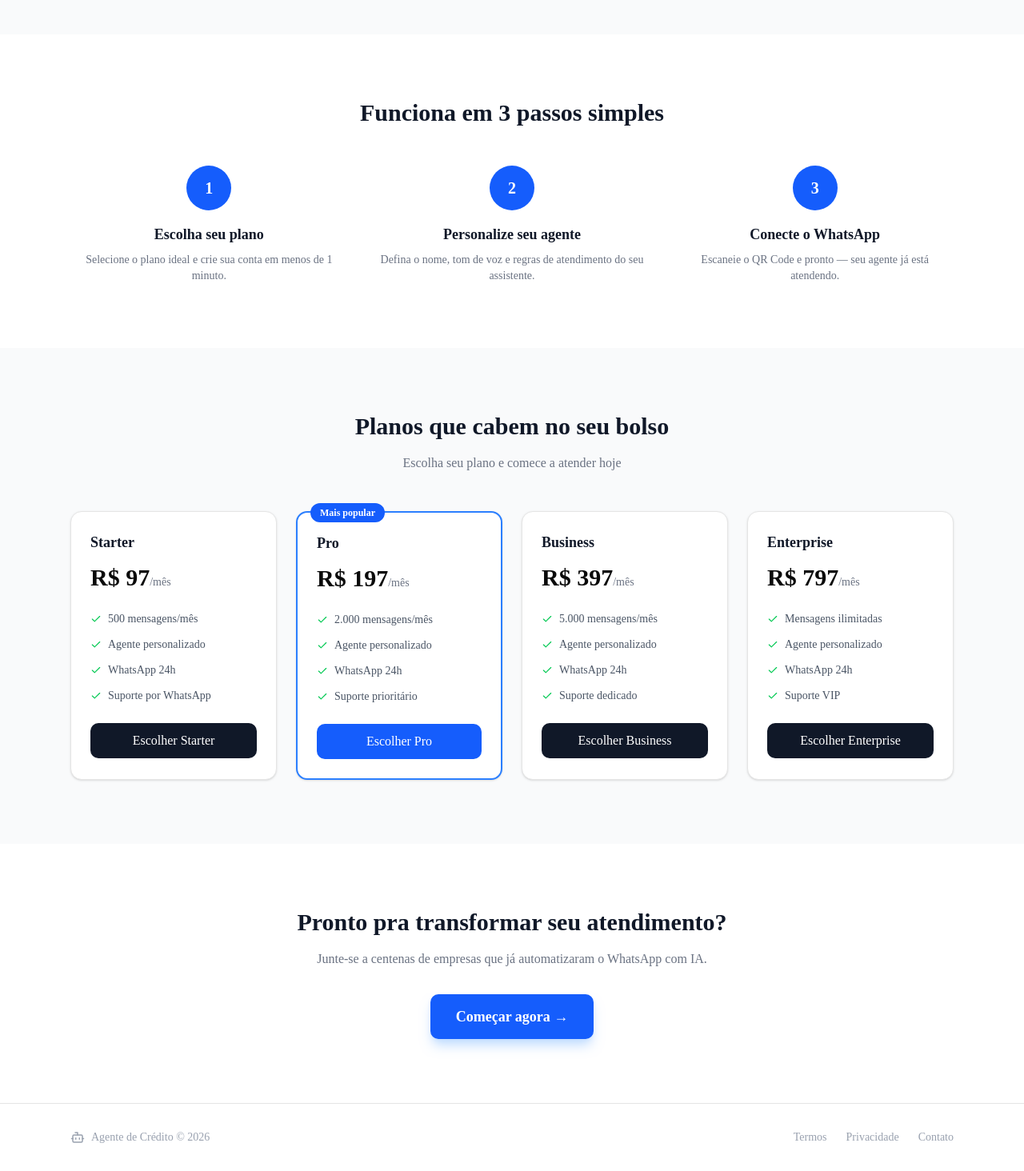
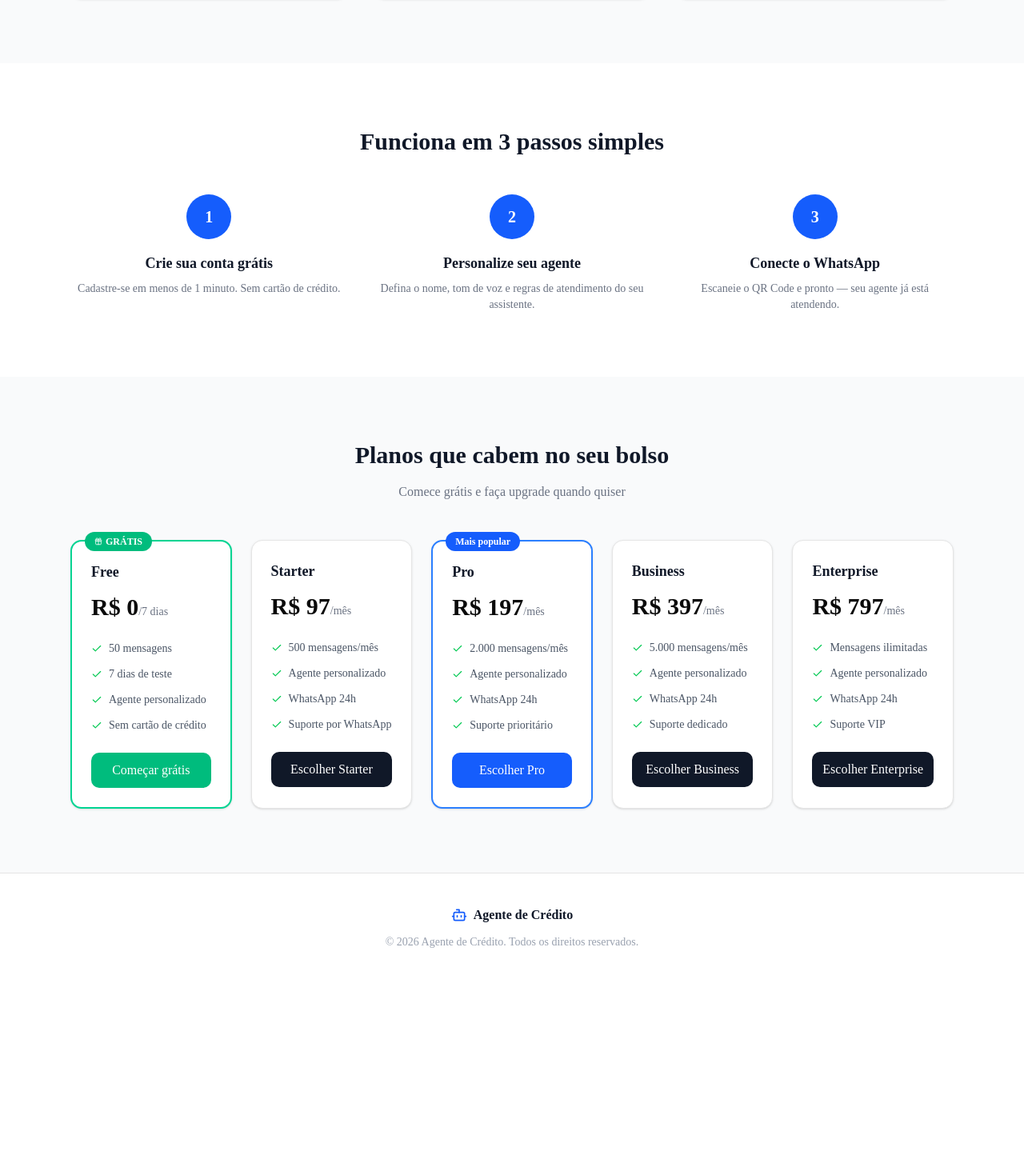
Before and after one commit to Chakarl/saas-whatsapp, a Next.js app: page / in a window 1280 px wide. Shown: the part 1222-2686 px from the top of the page at 80% size. After the commit the page ends 2450 px from the top, so only its background shows below. Built offline with nearby package versions, Linux system fonts and the light colour scheme.

Commit message:
Redesign completo do painel - visual moderno

```diff
--- a/src/app/page.tsx
+++ b/src/app/page.tsx
@@ -1,5 +1,5 @@
 import Link from 'next/link';
-import { Check, MessageSquare, Bot, Zap, Shield, BarChart3, Headphones } from 'lucide-react';
+import { Check, MessageSquare, Bot, Zap, Shield, BarChart3, Headphones, Gift } from 'lucide-react';
 
 export default function LandingPage() {
   return (
@@ -19,10 +19,10 @@ export default function LandingPage() {
               Entrar
             </Link>
             <Link
-              href="/register?plano=pro"
+              href="/register"
               className="bg-blue-600 text-white text-sm font-medium px-4 py-2 rounded-lg hover:bg-blue-700 transition"
             >
-              Começar agora
+              Testar grátis
             </Link>
           </div>
         </div>
@@ -47,10 +47,10 @@ export default function LandingPage() {
 
         <div className="flex items-center justify-center gap-4">
           <Link
-            href="/register?plano=pro"
+            href="/register"
             className="bg-blue-600 text-white font-semibold px-8 py-3.5 rounded-lg text-lg hover:bg-blue-700 transition shadow-lg shadow-blue-200"
           >
-            Começar agora
+            Testar grátis por 7 dias
           </Link>
           <a
             href="#precos"
@@ -59,6 +59,10 @@ export default function LandingPage() {
             Ver preços
           </a>
         </div>
+
+        <p className="text-sm text-gray-400 mt-4">
+          ✅ Sem cartão de crédito · 50 mensagens grátis
+        </p>
       </section>
 
       {/* Benefícios */}
@@ -144,8 +148,8 @@ export default function LandingPage() {
               <div className="w-14 h-14 bg-blue-600 text-white rounded-full flex items-center justify-center text-xl font-bold mx-auto mb-4">
                 1
               </div>
-              <h3 className="text-lg font-semibold text-gray-900 mb-2">Escolha seu plano</h3>
-              <p className="text-gray-500 text-sm">Selecione o plano ideal e crie sua conta em menos de 1 minuto.</p>
+              <h3 className="text-lg font-semibold text-gray-900 mb-2">Crie sua conta grátis</h3>
+              <p className="text-gray-500 text-sm">Cadastre-se em menos de 1 minuto. Sem cartão de crédito.</p>
             </div>
 
             <div className="text-center">
@@ -174,10 +178,33 @@ export default function LandingPage() {
             Planos que cabem no seu bolso
           </h2>
           <p className="text-center text-gray-500 mb-12">
-            Escolha seu plano e comece a atender hoje
+            Comece grátis e faça upgrade quando quiser
           </p>
 
-          <div className="grid grid-cols-1 md:grid-cols-2 lg:grid-cols-4 gap-6">
+          <div className="grid grid-cols-1 md:grid-cols-2 lg:grid-cols-5 gap-6">
+            {/* Free */}
+            <div className="bg-white rounded-xl p-6 shadow-sm border-2 border-emerald-400 relative">
+              <div className="absolute -top-3 left-4 bg-emerald-500 text-white text-xs font-bold px-3 py-1 rounded-full flex items-center gap-1">
+                <Gift size={10} /> GRÁTIS
+              </div>
+              <h3 className="text-lg font-semibold text-gray-900">Free</h3>
+              <p className="text-3xl font-bold mt-3">
+                R$ 0<span className="text-sm font-normal text-gray-500">/7 dias</span>
+              </p>
+              <ul className="mt-6 space-y-3 text-sm text-gray-600">
+                <li className="flex items-center gap-2"><Check size={14} className="text-green-500" /> 50 mensagens</li>
+                <li className="flex items-center gap-2"><Check size={14} className="text-green-500" /> 7 dias de teste</li>
+                <li className="flex items-center gap-2"><Check size={14} className="text-green-500" /> Agente personalizado</li>
+                <li className="flex items-center gap-2"><Check size={14} className="text-green-500" /> Sem cartão de crédito</li>
+              </ul>
+              <Link
+                href="/register"
+                className="block w-full text-center bg-emerald-500 text-white font-medium py-2.5 rounded-lg mt-6 hover:bg-emerald-600 transition"
+              >
+                Começar grátis
+              </Link>
+            </div>
+
             {/* Starter */}
             <div className="bg-white rounded-xl p-6 shadow-sm border">
               <h3 className="text-lg font-semibold text-gray-900">Starter</h3>
@@ -264,36 +291,16 @@ export default function LandingPage() {
         </div>
       </section>
 
-      {/* CTA Final */}
-      <section className="py-20">
-        <div className="max-w-3xl mx-auto px-6 text-center">
-          <h2 className="text-3xl font-bold text-gray-900 mb-4">
-            Pronto pra transformar seu atendimento?
-          </h2>
-          <p className="text-gray-500 mb-8">
-            Junte-se a centenas de empresas que já automatizaram o WhatsApp com IA.
+      {/* Footer */}
+      <footer className="border-t py-10">
+        <div className="max-w-6xl mx-auto px-6 text-center">
+          <div className="flex items-center justify-center gap-2 mb-3">
+            <Bot size={20} className="text-blue-600" />
+            <span className="font-bold text-gray-900">Agente de Crédito</span>
+          </div>
+          <p className="text-sm text-gray-400">
+            © {new Date().getFullYear()} Agente de Crédito. Todos os direitos reservados.
           </p>
-          <Link
-            href="/register?plano=pro"
-            className="inline-block bg-blue-600 text-white font-semibold px-8 py-3.5 rounded-lg text-lg hover:bg-blue-700 transition shadow-lg shadow-blue-200"
-          >
-            Começar agora →
-          </Link>
-        </div>
-      </section>
-
-      {/* Footer */}
-      <footer className="border-t py-8">
-        <div className="max-w-6xl mx-auto px-6 flex items-center justify-between text-sm text-gray-400">
-          <div className="flex items-center gap-2">
-            <Bot size={18} />
-            <span>Agente de Crédito © 2026</span>
-          </div>
-          <div className="flex gap-6">
-            <a href="#" className="hover:text-gray-600">Termos</a>
-            <a href="#" className="hover:text-gray-600">Privacidade</a>
-            <a href="#" className="hover:text-gray-600">Contato</a>
-          </div>
         </div>
       </footer>
     </div>
```
